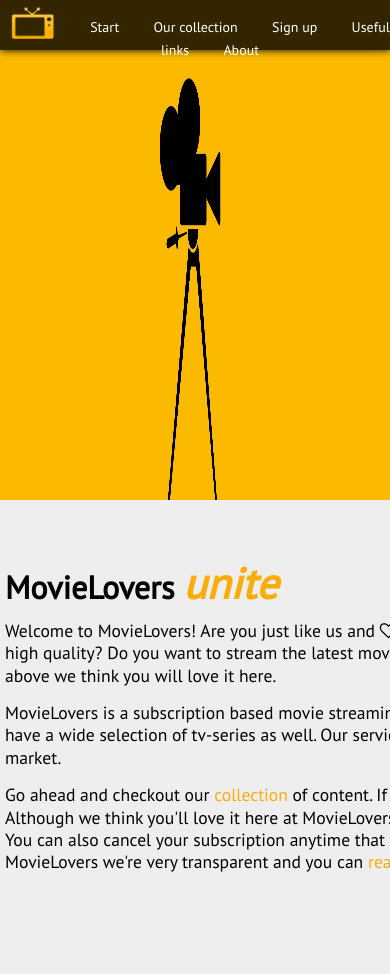
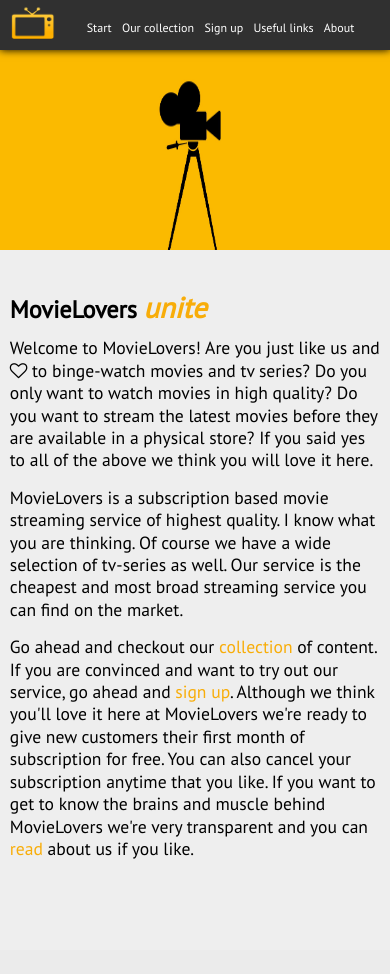
Before and after one commit to danielv14/movie-lovers, a PHP site: page /index.php in a window 390 px wide; the page is wider, and only the part inside the window is pictured. After the commit the page ends 859 px from the top of that part, so only its background shows below. Run offline with PHP 8.4, Linux system fonts and the light colour scheme; some libraries are stand-ins or nearby versions.

Commit message:
Mirroring responsive changes

```diff
--- a/css/style.css
+++ b/css/style.css
@@ -92,7 +92,7 @@ div.extra-margin-top {
 
 /*Helper class for extra margin*/
 div.extra-margin-bottom {
-  margin-bottom: 80px; }
+  margin-bottom: 90px; }
 
 /*Helper class for extra margin*/
 div.extra-padding-small-bottom {
@@ -187,3 +187,40 @@ li p {
 
 span.list-span {
   position: absolute; }
+
+@media screen and (max-width: 700px) {
+  h1 {
+    font-size: 1.5em;
+    line-height: 0.9; }
+
+  span.span-emphasize {
+    font-size: 0.9em; }
+
+  span.span-yellow {
+    font-size: 1.2em; }
+
+  div.wrapper {
+    width: 95%;
+    padding: 0px; }
+
+  .link-list {
+    width: 90%; }
+
+  .page-img {
+    height: 200px;
+    width: 100%;
+    margin-top: 50px; }
+
+  div.price-content {
+    width: 100%;
+    padding: 0px;
+    padding-top: 12px; }
+
+  #navigation a {
+    font-size: 12px;
+    padding-left: 3px;
+    padding-right: 3px; }
+
+  .button {
+    padding: 12px 18px;
+    font: 6px; } }
```
